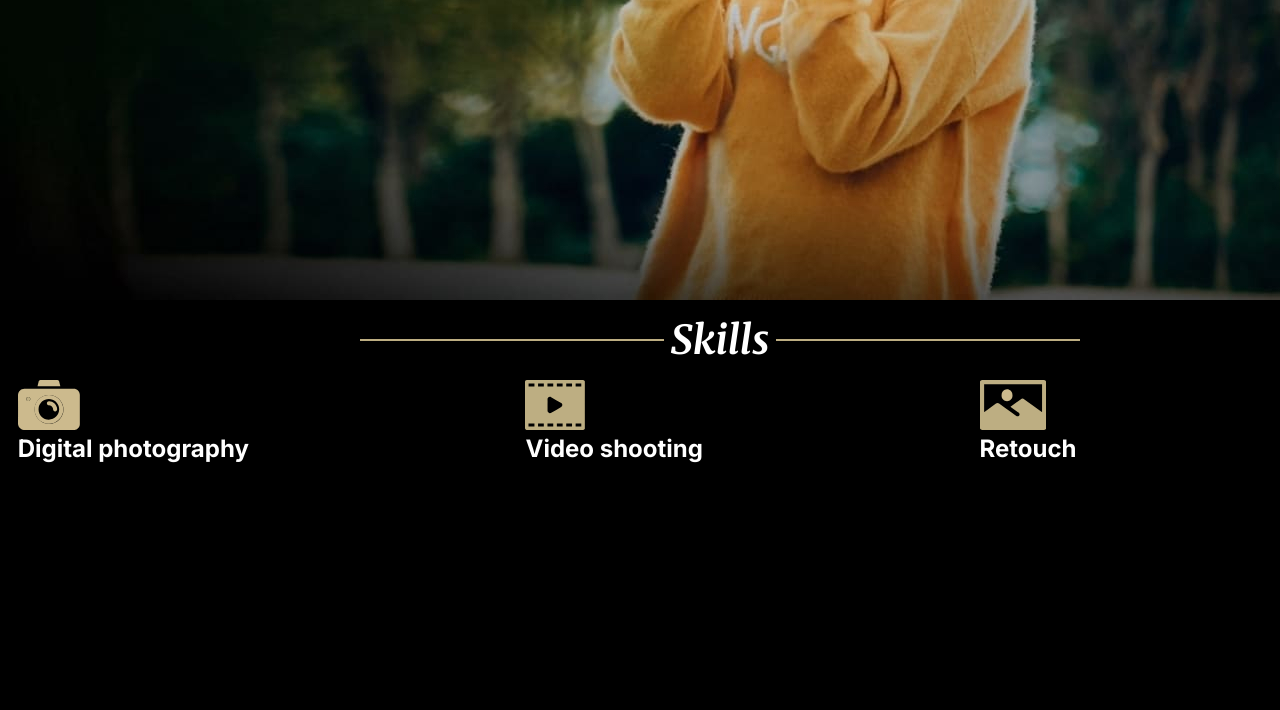
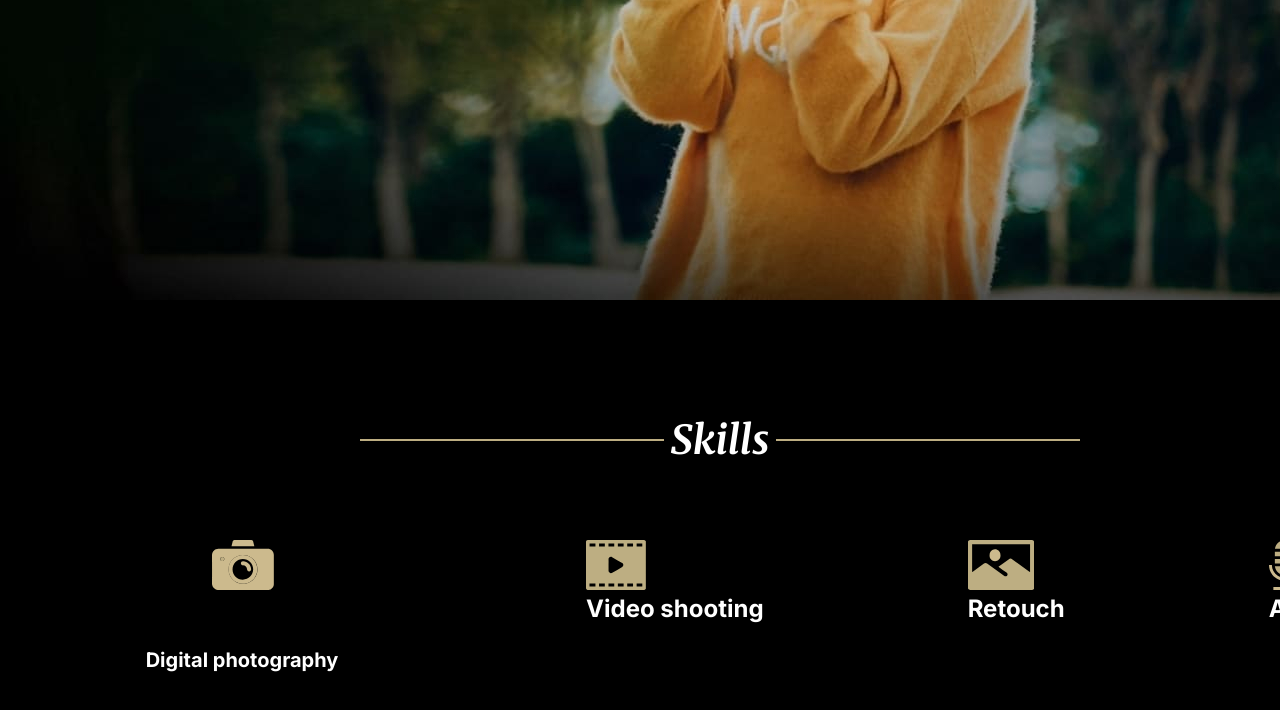
Before and after one commit to articlen/scool2021stage0, a plain HTML site: page portfolio/index.html in a window 1280 px wide. Shown: the part 610-1320 px from the top of the page. Drawn offline with Linux system fonts and the light colour scheme.

Commit message:
feat : add seting skills

```diff
--- a/portfolio/index.html
+++ b/portfolio/index.html
@@ -57,8 +57,11 @@
             </section>
           <section class="skills-container">
            <section>
-                <img class="logo" src="./assets/svg/camera 1.svg" alt="camera">
-                <h2 class="inter-regular-bold">Digital photography</h2>
+               <div class="skills-logo">
+                   <img class="logo" src="./assets/svg/camera 1.svg" alt="camera">
+               </div>
+
+                <h2 class="f2-container">Digital photography</h2>
                 <p></p>
            </section>
            <section>
--- a/portfolio/style.css
+++ b/portfolio/style.css
@@ -190,9 +190,10 @@ height: 55px;
   height: 55px;
   background-color: transparent;
 }
+/* Рисовать линии вокруг названия skills */
+.section {
 
-.section {
-  margin: auto;
+  margin: 100px auto 60px;
  width: 50%;
 overflow-x: hidden;
 
@@ -223,12 +224,37 @@ text-align: center;
 } */
 
 .skills-container {
-  padding: 0 1.38vw ;
+  /* padding: 0 1.38vw ; */
 display: flex;
-  justify-content: space-between;
-  position: absolute;
+  justify-content: space-around;
+  /* position: absolute; */
   width: 1440px;
-  height: 90px;
+  height: 120px;
+}
+.skills-logo {
+  display: flex;
+  width: 60px;
+  height: 100px;
+  margin: 0 auto 0;
+  align-items: flex-start;
+}
+.f2-container {
+
+  color: white;
+  height: 40px;
+width: 280px;
+left: 20px;
+top: 100px;
+border-radius: nullpx;
+
+font-family: Inter;
+font-size: 20px;
+font-style: normal;
+font-weight: 700;
+line-height: 40px;
+letter-spacing: 0em;
+text-align: center;
+
 }
 
 
```
